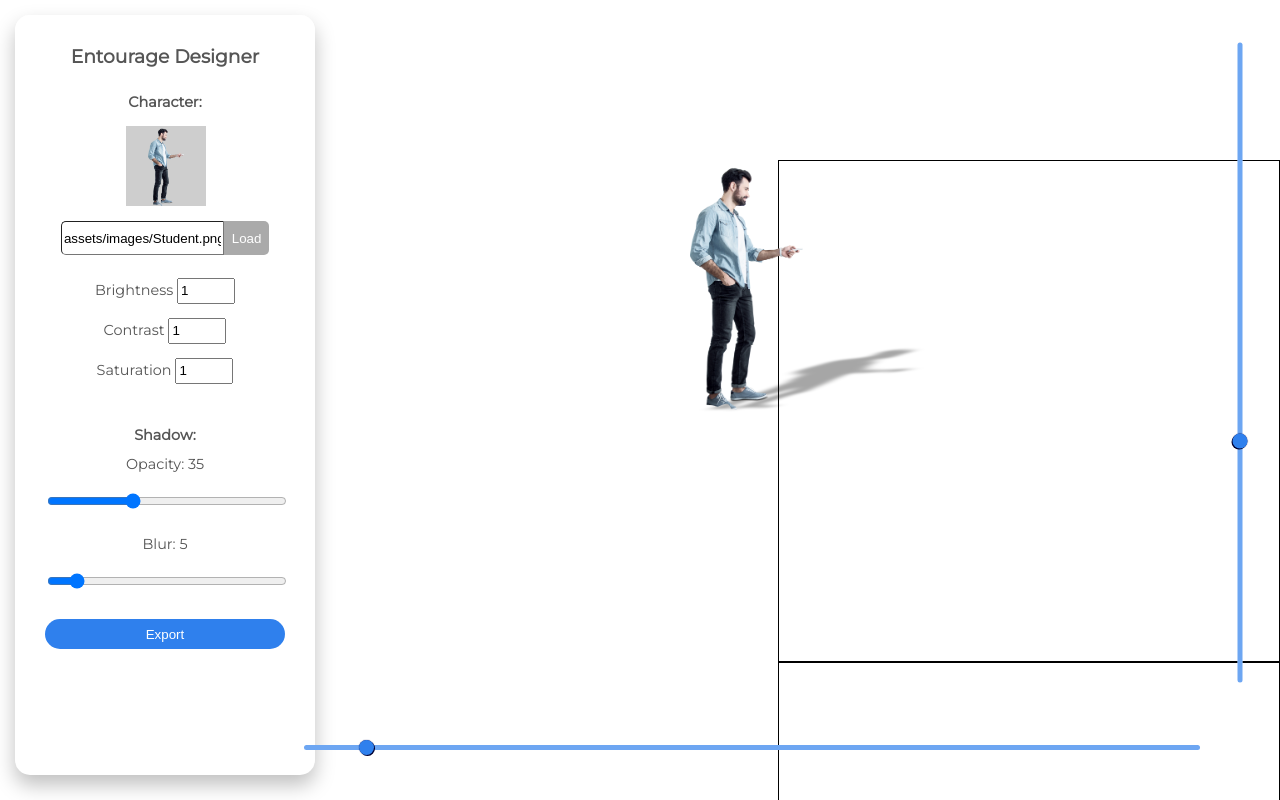
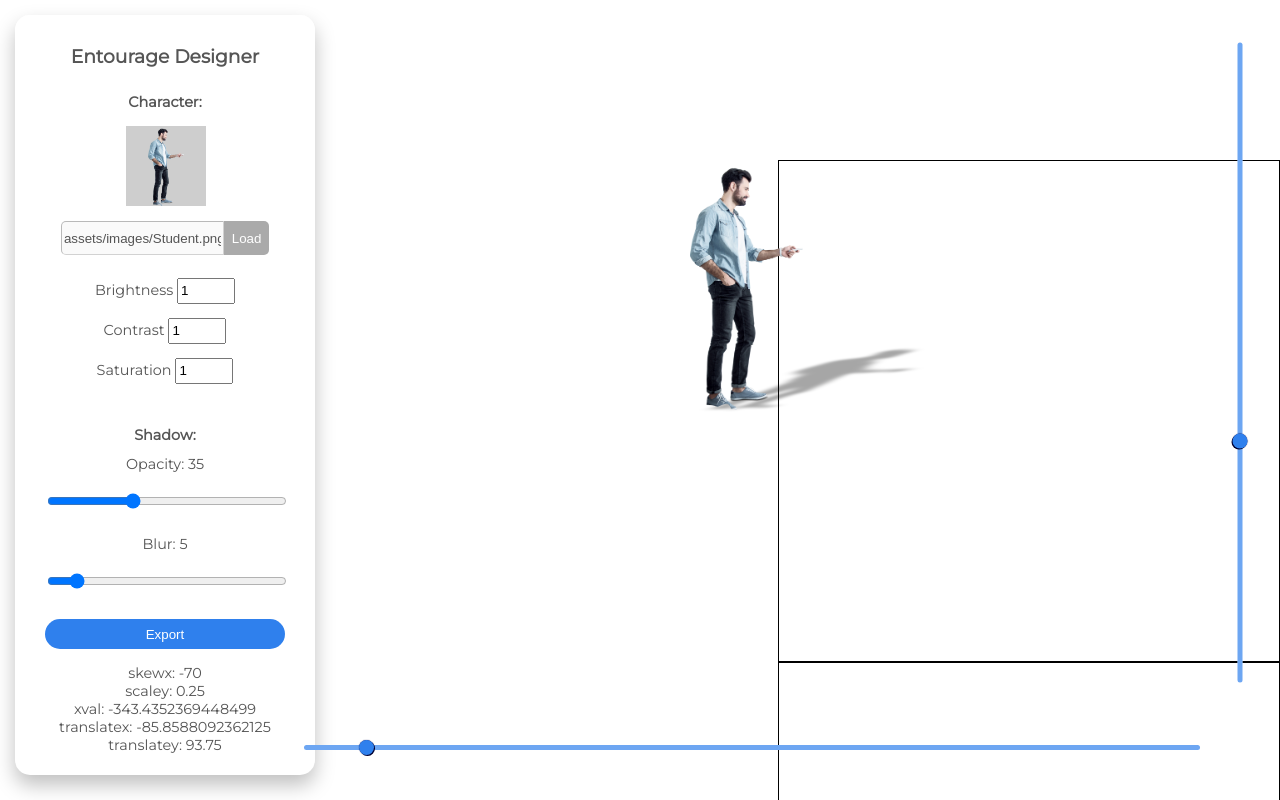
Before and after one commit to AlbertoCaballero/entourage-designer, an Angular app: page / in a window 1280 px wide. Built offline with nearby package versions, Linux system fonts and the light colour scheme.

Commit message:
Formating and debug utils

```diff
--- a/src/app/viewbox/viewbox.component.html
+++ b/src/app/viewbox/viewbox.component.html
@@ -19,7 +19,7 @@
   </div>
 
   <div style="display: inline-block; margin-bottom: 15px;">
-    <input type="text" id="imgurl" class="text-input" placeholder="Image URL" value="{{imgsrc}}">
+    <input type="text" id="imgurl" class="text-input" placeholder="Image URL" disabled value="{{imgsrc}}">
     <input type="button" class="imgbutton" value="Load" (click)="changeImageLocal()">
   </div>
 
@@ -45,6 +45,14 @@
 
   <div class="button">
     <input type="button" value="Export" class="imgbtn" (click)="renderMasks()">
+  </div>
+
+  <div>
+    skewx: {{skewx}}<br>
+    scaley: {{scaley}}<br>
+    xval: {{xval}}<br>
+    translatex: {{translatex}}<br>
+    translatey: {{translatey}}<br><br>
   </div>
 </div>
 
```
Also changed, not shown: src/app/viewbox/viewbox.component.ts (+4 -4 lines).
